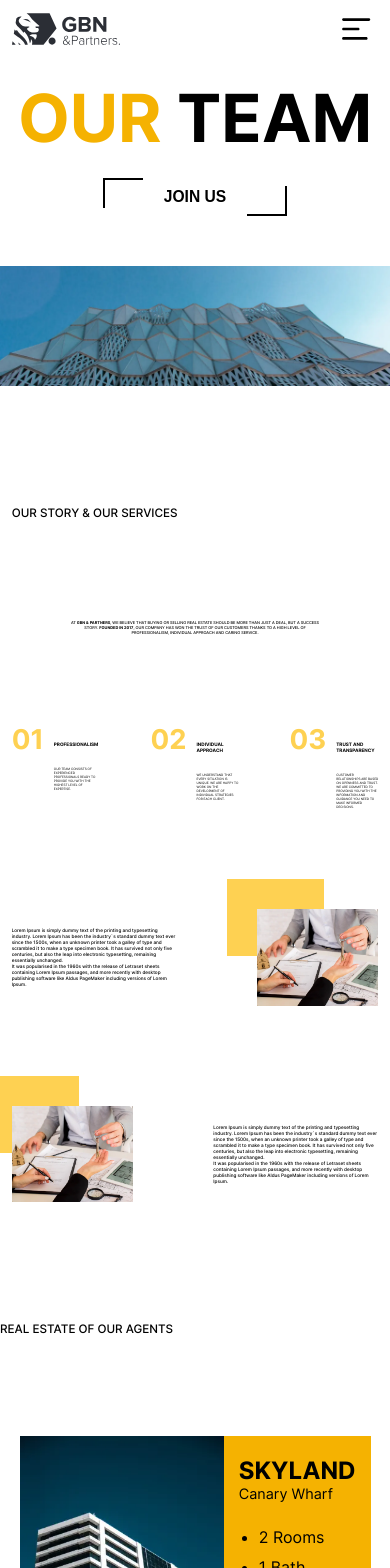
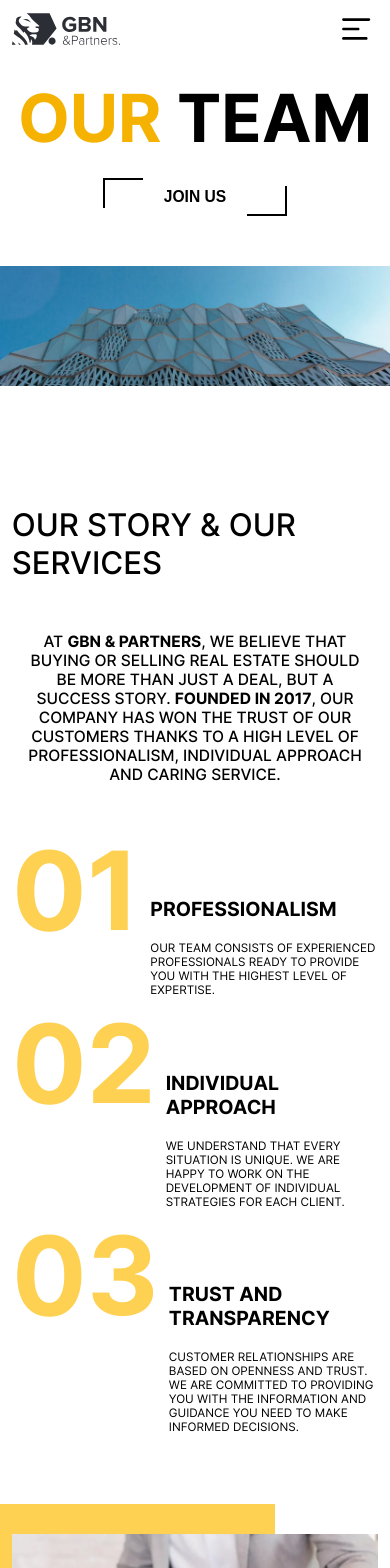
Before and after one commit to Ronddaa/realEstate, a React (Vite) app: page /team in a window 390 px wide. Shown: the top 1568 px of the page. Built offline with nearby package versions, Linux system fonts and the light colour scheme.

Commit message:
ourTeam mob

```diff
--- a/src/components/Footer.jsx
+++ b/src/components/Footer.jsx
@@ -96,13 +96,7 @@ export default function Footer() {
                         </li>
 
                         <li className="footerNavLinks">
-                            <Link to='/sale' className="footerNavLink">sale</Link>
-                        </li>
-                        <li className="footerNavLinks">
-                            <Link to='/rent' className="footerNavLink">rent</Link>
-                        </li>
-                        <li className="footerNavLinks">
-                            <Link to='/agents' className="footerNavLink">agents</Link>
+                            <Link to='/properties' className="footerNavLink">properties</Link>
                         </li>
                         <li className="footerNavLinks">
                             <Link to='/blog' className="footerNavLink">blog</Link>
--- a/src/components/Modals.jsx
+++ b/src/components/Modals.jsx
@@ -50,7 +50,7 @@ export const BurgerMenuSlide = ({ isOpen, onClose, children }) => {
             onRequestClose={() => onClose()}
             ariaHideApp={false}
         >
-            <svg className="closeBurgerMenuBtn" width={32} height={32} onClick={onClose}>
+        <svg className="closeBurgerMenuBtn" width={32} height={32} onClick={onClose}>
             <use xlinkHref={`${sprite}#icon-close`}></use>
           </svg>
             {children}
--- a/src/components/OurTeam.css
+++ b/src/components/OurTeam.css
@@ -149,3 +149,43 @@
   font-size: 1vw;
   text-transform: uppercase;
 }
+
+@media (max-width: 445px){
+  .titleOurStory{
+    font-size: 8vw;
+    margin-bottom: 50px;
+  }
+  .textOurStory{
+    font-size: 4vw;
+    max-width: 95%;
+    margin: 0 auto 40px;
+  }
+  .wrapperOurPlus{
+    flex-direction: column;
+  }
+  .ourPlus{
+    width: 100%;
+  }
+  .titleOurPlusNumbers{
+    font-size: 28vw;
+  }
+  .titleAboutUsTeam{
+    font-size: 5vw;
+  }
+  .gfdgwrvdsvbetrwsxcv p{
+    font-size: 3vw;
+  }
+  .infoAboutUsTeam:first-child{
+    flex-direction: column-reverse;
+  }
+  .infoAboutUsTeam:last-child{
+    flex-direction: column;
+  }
+  .infoAboutUsTeam p{
+    font-size: 4vw;
+    max-width: 100%;
+  }
+  .titleRealEstateOfOurAgents{
+    font-size: 9vw;
+  }
+}
```
